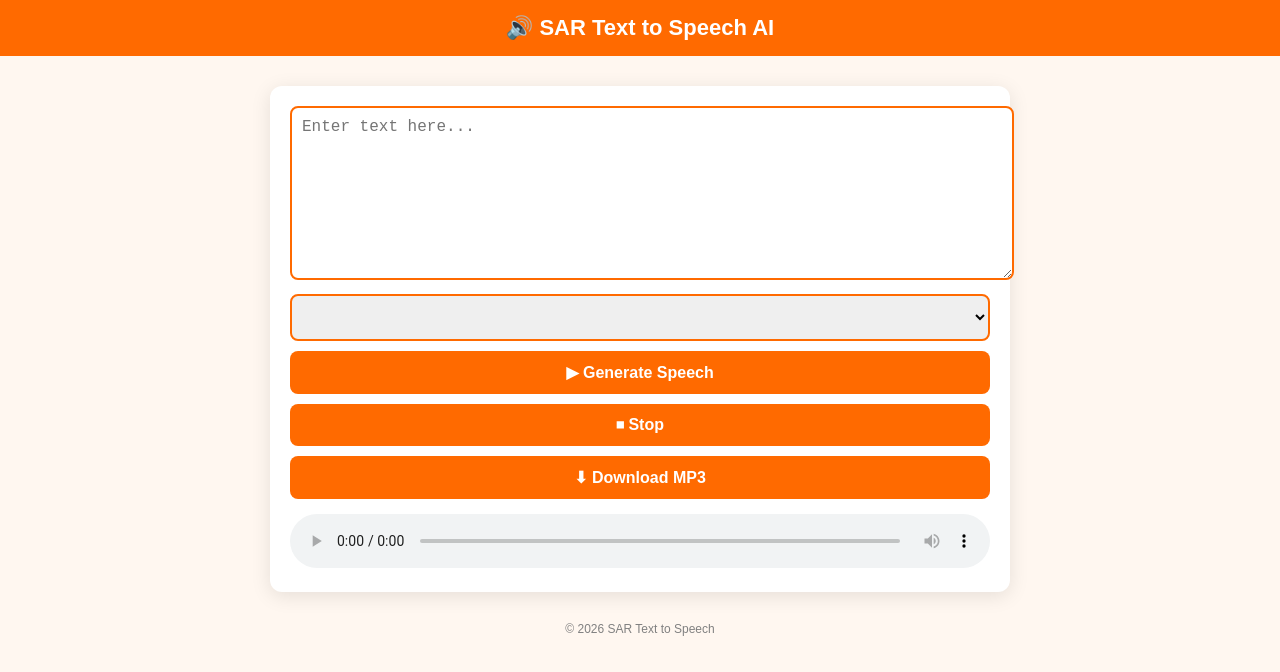
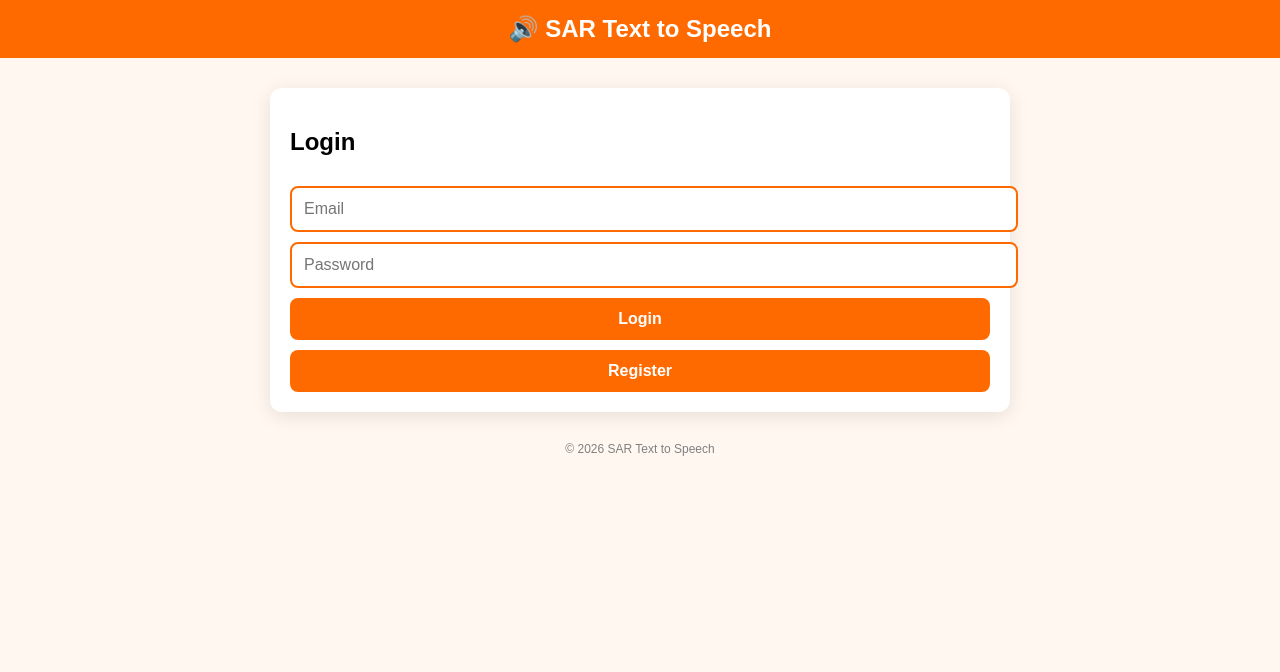
Before and after one commit to Sardeveloper/SAR-text-to-speech, a website: page public/index.html in a window 1280 px wide. Drawn offline with Linux system fonts and the light colour scheme.

Commit message:
Restore login and working voice system

```diff
--- a/public/index.html
+++ b/public/index.html
@@ -1,14 +1,10 @@
 <!DOCTYPE html>
 <html lang="en">
-
 <head>
   <meta charset="UTF-8">
   <meta name="viewport" content="width=device-width, initial-scale=1.0">
 
   <title>SAR Text to Speech</title>
-
-  <!-- SEO -->
-  <meta name="description" content="SAR Text to Speech AI - Convert text into natural voice and download MP3 instantly.">
 
   <!-- Google Analytics -->
   <script async src="https://www.googletagmanager.com/gtag/js?id=G-MJW8XLZ5R4"></script>
@@ -20,70 +16,70 @@
   </script>
 
   <style>
-    body {
-      margin: 0;
-      font-family: Arial, sans-serif;
-      background: #fff7f0;
+    body{
+      margin:0;
+      font-family:Arial;
+      background:#fff7f0;
     }
 
-    .header {
-      background: #ff6a00;
-      color: white;
-      padding: 15px;
-      text-align: center;
-      font-size: 22px;
-      font-weight: bold;
+    .header{
+      background:#ff6a00;
+      color:white;
+      padding:15px;
+      text-align:center;
+      font-size:24px;
+      font-weight:bold;
     }
 
-    .container {
-      max-width: 700px;
-      margin: 30px auto;
-      padding: 20px;
-      background: white;
-      border-radius: 12px;
-      box-shadow: 0 4px 20px rgba(0,0,0,0.1);
+    .container{
+      max-width:700px;
+      margin:30px auto;
+      background:white;
+      padding:20px;
+      border-radius:12px;
+      box-shadow:0 4px 20px rgba(0,0,0,0.1);
     }
 
-    textarea {
-      width: 100%;
-      height: 150px;
-      padding: 10px;
-      border: 2px solid #ff6a00;
-      border-radius: 8px;
-      font-size: 16px;
+    input, textarea, select, button{
+      width:100%;
+      margin-top:10px;
+      padding:12px;
+      border-radius:8px;
+      font-size:16px;
     }
 
-    select, button {
-      width: 100%;
-      padding: 12px;
-      margin-top: 10px;
-      border-radius: 8px;
-      border: none;
-      font-size: 16px;
+    textarea{
+      height:140px;
+      border:2px solid #ff6a00;
     }
 
-    select {
-      border: 2px solid #ff6a00;
+    input, select{
+      border:2px solid #ff6a00;
     }
 
-    button {
-      background: #ff6a00;
-      color: white;
-      font-weight: bold;
-      cursor: pointer;
-      transition: 0.3s;
+    button{
+      border:none;
+      background:#ff6a00;
+      color:white;
+      font-weight:bold;
+      cursor:pointer;
+      transition:0.3s;
     }
 
-    button:hover {
-      background: #e85c00;
-      transform: scale(1.02);
+    button:hover{
+      background:#e85c00;
+      transform:scale(1.01);
     }
 
-    .footer {
-      text-align: center;
-      margin-top: 20px;
-      font-size: 12px;
-      color: gray;
+    .hidden{
+      display:none;
+    }
+
+    .footer{
+      text-align:center;
+      margin-top:20px;
+      color:gray;
+      font-size:12px;
     }
   </style>
 </head>
@@ -91,20 +87,34 @@
 <body>
 
 <div class="header">
-    🔊 SAR Text to Speech AI
+  🔊 SAR Text to Speech
 </div>
 
-  <div class="container">
+<!-- LOGIN / REGISTER -->
+<div class="container" id="authBox">
+
+  <h2>Login</h2>
+
+  <input type="email" id="email" placeholder="Email">
+  <input type="password" id="password" placeholder="Password">
+
+  <button onclick="login()">Login</button>
+  <button onclick="register()">Register</button>
+
+</div>
+
+<!-- MAIN APP -->
+<div class="container hidden" id="appBox">
+
+  <h2>AI Voice Generator</h2>
 
   <textarea id="text" placeholder="Enter text here..."></textarea>
 
   <select id="voice"></select>
 
   <button onclick="speak()">▶ Generate Speech</button>
-    <button onclick="stop()">⏹ Stop</button>
-    <button onclick="download()">⬇ Download MP3</button>
-
-    <audio id="audio" controls style="width:100%; margin-top:15px;"></audio>
+  <button onclick="stopSpeech()">⏹ Stop</button>
+  <button onclick="downloadSpeech()">⬇ Download</button>
 
 </div>
 
@@ -113,66 +123,113 @@
 </div>
 
 <script>
-    // Load real system voices
-    function loadVoices() {
+
+  // ---------------- LOGIN ----------------
+  async function login() {
+
+    const email = document.getElementById("email").value;
+    const password = document.getElementById("password").value;
+
+    const res = await fetch("/login", {
+      method:"POST",
+      headers:{
+        "Content-Type":"application/json"
+      },
+      body:JSON.stringify({ email, password })
+    });
+
+    const data = await res.json();
+
+    if(data.success){
+      document.getElementById("authBox").classList.add("hidden");
+      document.getElementById("appBox").classList.remove("hidden");
+      loadVoices();
+    } else {
+      alert(data.error || "Login failed");
+    }
+  }
+
+  // ---------------- REGISTER ----------------
+  async function register() {
+
+    const email = document.getElementById("email").value;
+    const password = document.getElementById("password").value;
+
+    const res = await fetch("/register", {
+      method:"POST",
+      headers:{
+        "Content-Type":"application/json"
+      },
+      body:JSON.stringify({ email, password })
+    });
+
+    const data = await res.json();
+
+    if(data.success){
+      alert("Registration successful!");
+    } else {
+      alert(data.error || "Register failed");
+    }
+  }
+
+  // ---------------- LOAD VOICES ----------------
+  function loadVoices(){
+
     const voices = speechSynthesis.getVoices();
     const voiceSelect = document.getElementById("voice");
 
     voiceSelect.innerHTML = "";
 
-      voices.forEach((voice, i) => {
+    voices.forEach((voice, index) => {
+
       const option = document.createElement("option");
-        option.value = i;
+
+      option.value = index;
       option.textContent = voice.name + " (" + voice.lang + ")";
+
       voiceSelect.appendChild(option);
+
     });
+
   }
 
   speechSynthesis.onvoiceschanged = loadVoices;
-    loadVoices();
 
-    // Speak (frontend fallback TTS)
-    function speak() {
+  // ---------------- SPEAK ----------------
+  function speak(){
+
     const text = document.getElementById("text").value;
+
+    if(!text){
+      alert("Please enter text");
+      return;
+    }
+
     const voices = speechSynthesis.getVoices();
-      const voiceIndex = document.getElementById("voice").value;
+    const selectedVoice = document.getElementById("voice").value;
 
     const utterance = new SpeechSynthesisUtterance(text);
 
-      if (voices[voiceIndex]) {
-        utterance.voice = voices[voiceIndex];
+    if(voices[selectedVoice]){
+      utterance.voice = voices[selectedVoice];
     }
 
     speechSynthesis.speak(utterance);
 
-      // Also try backend (if exists)
-      fetch("/speak", {
-        method: "POST",
-        headers: { "Content-Type": "application/json" },
-        body: JSON.stringify({ text })
-      })
-      .then(res => res.json())
-      .then(data => {
-        if (data.audio) {
-          document.getElementById("audio").src = data.audio;
-        }
-      })
-      .catch(err => console.log("Backend TTS not active"));
   }
 
-    function stop() {
+  // ---------------- STOP ----------------
+  function stopSpeech(){
     speechSynthesis.cancel();
   }
 
-    function download() {
-      const audio = document.getElementById("audio");
-      if (!audio.src) return alert("No audio yet!");
+  // ---------------- DOWNLOAD ----------------
+  function downloadSpeech(){
 
-      const a = document.createElement("a");
-      a.href = audio.src;
-      a.download = "speech.mp3";
-      a.click();
+    alert("Browser speech cannot be downloaded directly yet. Backend MP3 system will be added next.");
+
   }
+
 </script>
 
 </body>
```
Also changed, not shown: server.js (+77 -73 lines). Lines whose indentation alone changed are shown as unchanged.
